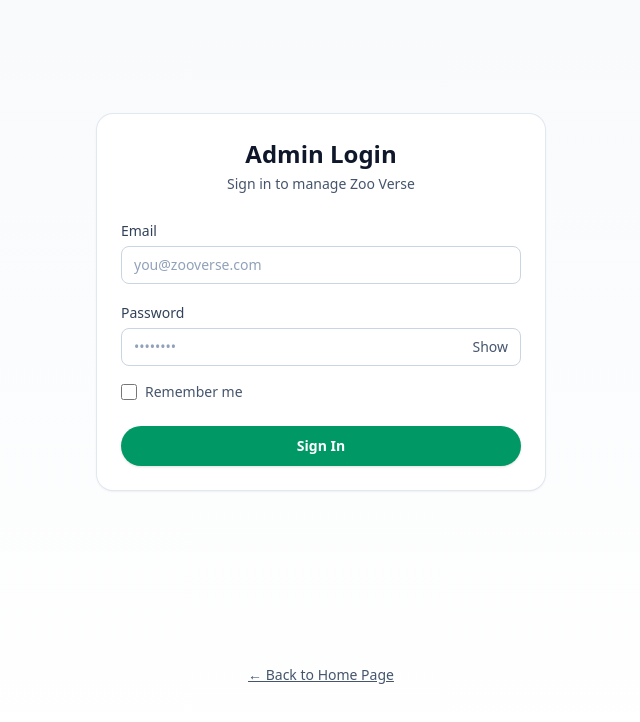
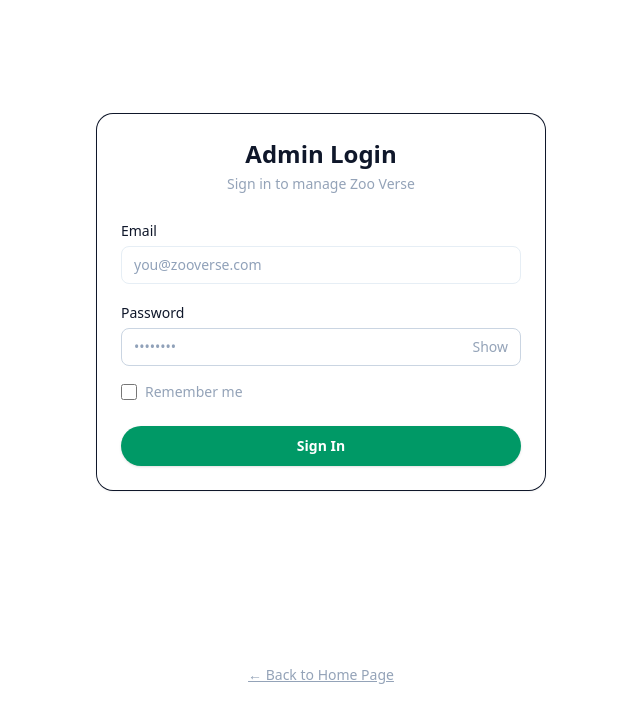
Before and after one commit to ankitXD/ZMS, a React (Vite) app in the folder frontend/: page /login in a window 1280 px wide. Shown: the top 722 px of the page, without its empty margins (319-959 px from the left). Built offline with nearby package versions, Linux system fonts and the light colour scheme; no server answers.

Commit message:
changed text acc. to dark mode, also modified Login Page with style.

```diff
--- a/frontend/src/pages/WantToBookTickets.jsx
+++ b/frontend/src/pages/WantToBookTickets.jsx
@@ -28,19 +28,19 @@ const WantToBookTickets = () => {
               wildlife and conservation.
             </p>
             <ul className="mt-5 space-y-3 text-slate-700">
-        <li className="flex items-start gap-3 bg-white/80 rounded-full px-4 py-3 shadow-sm !text-black">
+        <li className="flex items-start gap-3 bg-white/80 rounded-full px-4 py-3 shadow-sm">
             <span className="mt-1 inline-flex h-5 w-5 items-center justify-center rounded-full bg-emerald-600 text-white text-xs">
             ✓
             </span>
             <span>Secure timed entry to avoid queues</span>
         </li>
-        <li className="flex items-start gap-3 bg-white/80 rounded-full px-4 py-3 shadow-sm !text-black">
+        <li className="flex items-start gap-3 bg-white/80 rounded-full px-4 py-3 shadow-sm">
         <span className="mt-1 inline-flex h-5 w-5 items-center justify-center rounded-full bg-emerald-600 text-white text-xs">
             ✓
            </span>
        <span>Family-friendly pricing and senior discounts</span>
        </li>
-       <li className="flex items-start gap-3 bg-white/80 rounded-full px-4 py-3 shadow-sm !text-black">
+       <li className="flex items-start gap-3 bg-white/80 rounded-full px-4 py-3 shadow-sm">
        <span className="mt-1 inline-flex h-5 w-5 items-center justify-center rounded-full bg-emerald-600 text-white text-xs">
             ✓
          </span>
--- a/frontend/src/pages/admin/auth/Login.jsx
+++ b/frontend/src/pages/admin/auth/Login.jsx
@@ -28,11 +28,14 @@ const Login = () => {
   const displayError = error || loginError;
 
   return (
-    <main className="min-h-screen grid place-items-center bg-gradient-to-b from-slate-50 to-white px-4 py-10">
-      <div className="w-full max-w-md rounded-2xl bg-white p-6 shadow-sm ring-1 ring-slate-200">
+    <main
+      className="min-h-screen grid place-items-center px-4 py-10"
+      style={{ background: "linear-gradient(to bottom, var(--bg), var(--surface))" }}
+    >
+      <div className="w-full max-w-md rounded-2xl surface p-6 shadow-sm ring-1" style={{ borderColor: 'var(--border)' }}>
         <div className="text-center">
-          <h1 className="text-2xl font-bold text-slate-900">Admin Login</h1>
-          <p className="mt-1 text-sm text-slate-600">
+          <h1 className="text-2xl font-bold" style={{ color: 'var(--text)' }}>Admin Login</h1>
+          <p className="mt-1 text-sm" style={{ color: 'var(--muted)' }}>
             Sign in to manage Zoo Verse
           </p>
         </div>
@@ -45,19 +48,20 @@ const Login = () => {
           )}
 
           <label className="block">
-            <span className="text-sm font-medium text-slate-700">Email</span>
+            <span className="text-sm font-medium" style={{ color: 'var(--text)' }}>Email</span>
             <input
               type="email"
               value={email}
               onChange={(e) => setEmail(e.target.value)}
               placeholder="you@zooverse.com"
               required
-              className="mt-1 w-full rounded-lg border border-slate-300 px-3 py-2 text-sm text-slate-900 placeholder-slate-400 focus:outline-none focus:ring-2 focus:ring-emerald-500"
+              className="mt-1 w-full rounded-lg border px-3 py-2 text-sm placeholder-slate-400 focus:outline-none"
+              style={{ borderColor: 'var(--border)', color: 'var(--text)' }}
             />
           </label>
 
           <label className="block">
-            <span className="text-sm font-medium text-slate-700">Password</span>
+            <span className="text-sm font-medium" style={{ color: 'var(--text)' }}>Password</span>
             <div className="mt-1 flex items-center rounded-lg border border-slate-300 focus-within:ring-2 focus-within:ring-emerald-500">
               <input
                 type={show ? "text" : "password"}
@@ -65,12 +69,14 @@ const Login = () => {
                 onChange={(e) => setPassword(e.target.value)}
                 placeholder="••••••••"
                 required
-                className="w-full rounded-l-lg px-3 py-2 text-sm text-slate-900 placeholder-slate-400 focus:outline-none"
+                className="w-full rounded-l-lg px-3 py-2 text-sm placeholder-slate-400 focus:outline-none"
+                style={{ color: 'var(--text)' }}
               />
               <button
                 type="button"
                 onClick={() => setShow((s) => !s)}
-                className="px-3 py-2 text-sm text-slate-600 hover:text-slate-800"
+                className="px-3 py-2 text-sm"
+                style={{ color: 'var(--muted)' }}
                 aria-label={show ? "Hide password" : "Show password"}
               >
                 {show ? "Hide" : "Show"}
@@ -79,10 +85,11 @@ const Login = () => {
           </label>
 
           <div className="flex items-center justify-between">
-            <label className="inline-flex items-center gap-2 text-sm text-slate-600">
+            <label className="inline-flex items-center gap-2 text-sm" style={{ color: 'var(--muted)' }}>
               <input
                 type="checkbox"
-                className="h-4 w-4 rounded border-slate-300 text-emerald-600 focus:ring-emerald-500"
+                className="h-4 w-4 rounded"
+                style={{ borderColor: 'var(--border)' }}
               />
               Remember me
             </label>
@@ -110,10 +117,7 @@ const Login = () => {
 
       {/* Added button */}
       <div className="mt-6 w-full max-w-md text-center">
-        <Link
-          to="/"
-          className="text-sm font-medium text-slate-600 hover:text-slate-800 underline"
-        >
+        <Link to="/" className="text-sm font-medium underline" style={{ color: 'var(--muted)' }}>
           ← Back to Home Page
         </Link>
       </div>
```
